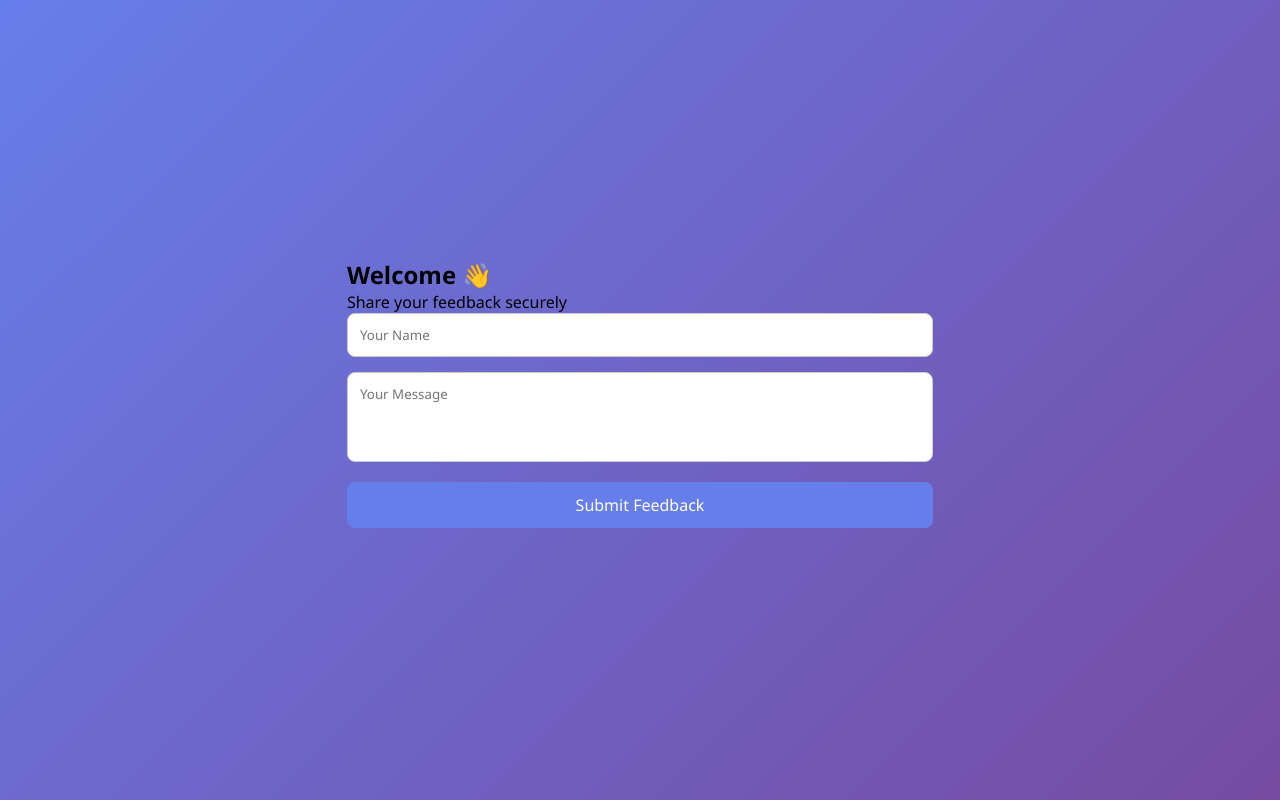
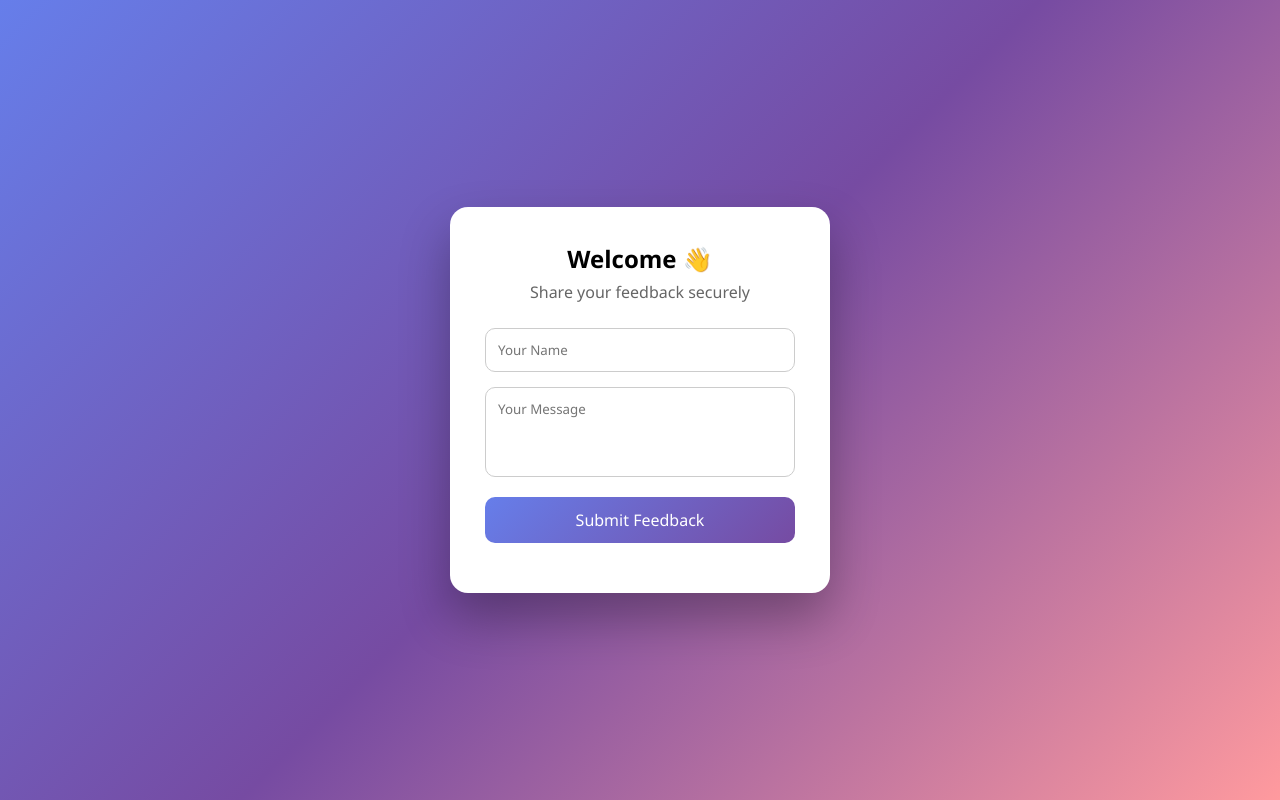
Before and after one commit to varundeepm/feedback-project, a plain HTML site: page feedback-project/index.html in a window 1280 px wide. Drawn offline with Linux system fonts and the light colour scheme.

Commit message:
Refactor CSS for login card and body styles

```diff
--- a/feedback-project/style.css
+++ b/feedback-project/style.css
@@ -2,69 +2,77 @@
     margin: 0;
     padding: 0;
     box-sizing: border-box;
-    font-family: "Segoe UI", sans-serif;
+    font-family: 'Segoe UI', sans-serif;
 }
 
 body {
     height: 100vh;
-    background: linear-gradient(135deg, #667eea, #764ba2);
+    background: linear-gradient(135deg, #667eea, #764ba2, #ff9a9e);
     display: flex;
+    justify-content: center;
     align-items: center;
+}
+
+.login-container {
+    width: 100%;
+    display: flex;
     justify-content: center;
 }
 
-.card {
+.login-card {
     background: white;
-    padding: 30px;
-    width: 350px;
-    border-radius: 15px;
-    box-shadow: 0 15px 40px rgba(0,0,0,0.2);
+    padding: 35px;
+    width: 380px;
+    border-radius: 18px;
+    box-shadow: 0 25px 50px rgba(0,0,0,0.3);
     text-align: center;
-    animation: fadeIn 0.8s ease;
+    animation: fadeIn 0.9s ease;
 }
 
-.card h2 {
-    margin-bottom: 5px;
+.login-card h2 {
+    margin-bottom: 6px;
 }
 
-.card p {
+.login-card p {
     color: #666;
-    margin-bottom: 20px;
+    margin-bottom: 25px;
 }
 
 input, textarea {
     width: 100%;
+    padding: 12px;
     margin-bottom: 15px;
-    padding: 12px;
-    border-radius: 8px;
+    border-radius: 10px;
     border: 1px solid #ccc;
     outline: none;
+    resize: none;
     transition: 0.3s;
 }
 
-input:focus, textarea:focus {
-    border-color: #667eea;
+textarea {
+    height: 90px;
 }
 
-textarea {
-    resize: none;
-    height: 90px;
+input:focus, textarea:focus {
+    border-color: #764ba2;
+    box-shadow: 0 0 10px rgba(118,75,162,0.4);
 }
 
 button {
     width: 100%;
     padding: 12px;
-    background: #667eea;
     border: none;
+    border-radius: 10px;
+    background: linear-gradient(135deg, #667eea, #764ba2);
     color: white;
-    border-radius: 8px;
+    font-size: 16px;
     cursor: pointer;
-    font-size: 16px;
     transition: 0.3s;
 }
 
 button:hover {
-    background: #5a67d8;
+    transform: translateY(-2px);
+    box-shadow: 0 12px 25px rgba(118,75,162,0.45);
 }
 
 #status {
@@ -74,6 +82,12 @@ button:hover {
 }
 
 @keyframes fadeIn {
-    from { opacity: 0; transform: translateY(20px); }
-    to { opacity: 1; transform: translateY(0); }
+    from {
+        opacity: 0;
+        transform: translateY(25px);
+    }
+    to {
+        opacity: 1;
+        transform: translateY(0);
+    }
 }
```
